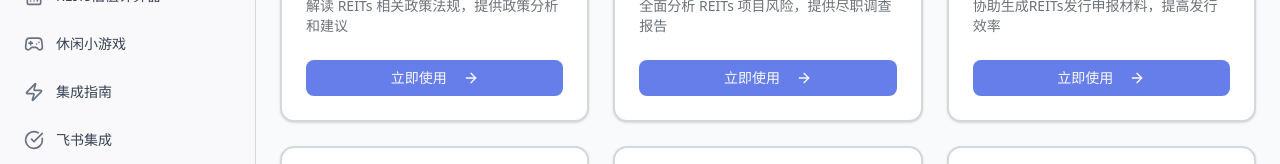
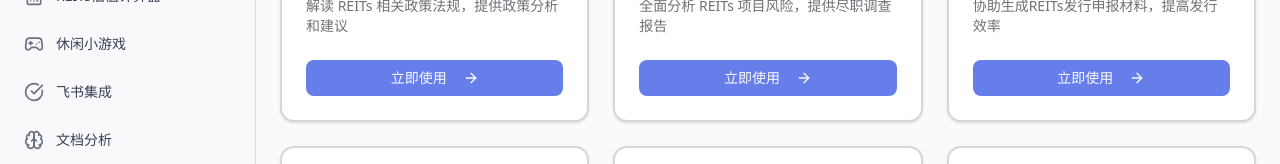
Before and after one commit to Sidneywu1986/CREITS, a Next.js app: page / in a window 1280 px wide. Shown: the part 450-614 px from the top of the page. Built offline with nearby package versions, Linux system fonts and the light colour scheme.

Commit message:
refactor: 移除左侧导航栏的"集成指南"入口

```diff
--- a/src/components/layout/Sidebar.tsx
+++ b/src/components/layout/Sidebar.tsx
@@ -13,7 +13,6 @@
   Building,
   Briefcase,
   Gamepad2,
-  Zap,
   CheckCircle,
   Brain,
   Calculator,
@@ -29,7 +28,6 @@
   { name: '已发行ABS项目', href: '/issued-abs', icon: Briefcase },
   { name: 'REITs估值计算器', href: '/valuation-calculator', icon: Calculator },
   { name: '休闲小游戏', href: '/games', icon: Gamepad2 },
-  { name: '集成指南', href: '/integration', icon: Zap },
   { name: '飞书集成', href: '/feishu', icon: CheckCircle },
   { name: '文档分析', href: '/document-analysis', icon: Brain },
 ];
```
